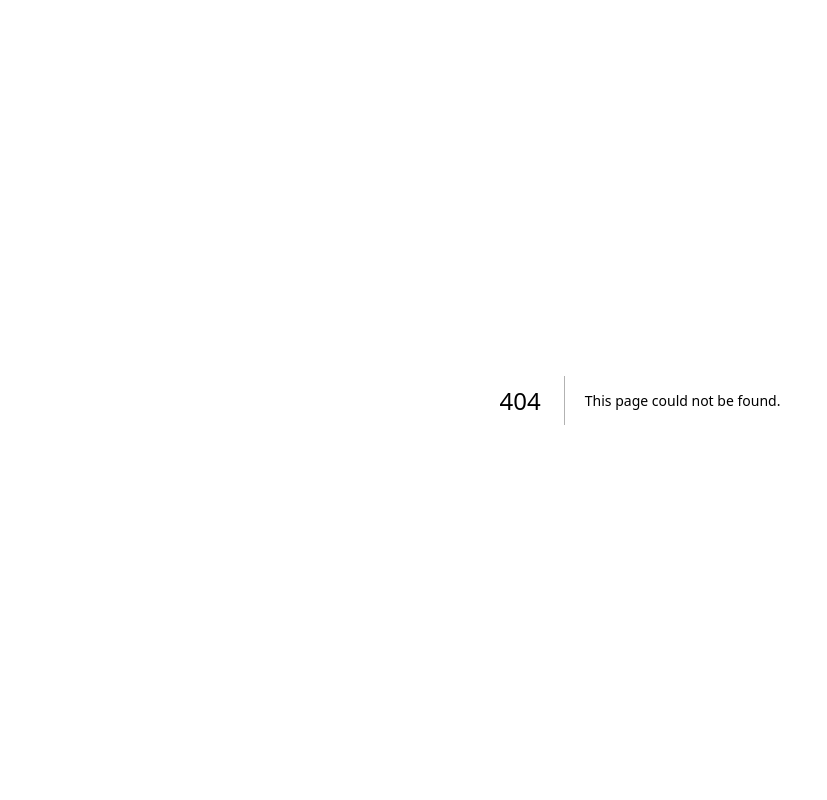
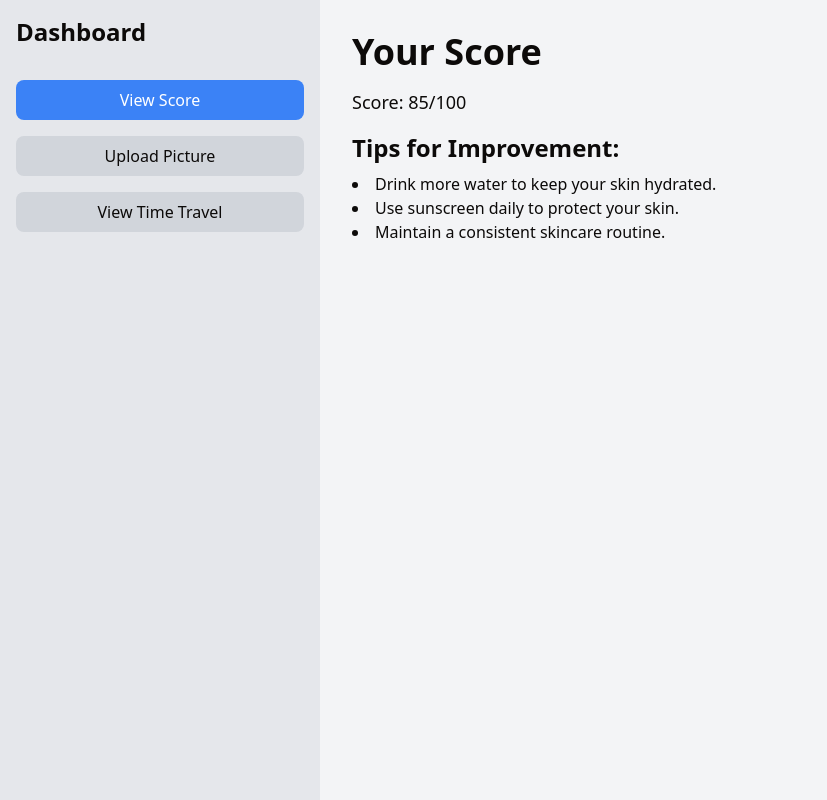
Before and after one commit to chickfilaman51/facetime, a Next.js app: page /upload in a window 1280 px wide. Before the commit this address had no page. Shown: the whole page, without its empty margins (0-827 px from the left). Built offline with nearby package versions, Linux system fonts and the light colour scheme; a web font is replaced by a local one.

Commit message:
added face thing

```diff
--- /dev/null
+++ b/app/upload/page.tsx
@@ -0,0 +1,90 @@
+"use client";
+
+import { useState } from "react";
+
+export default function Dashboard() {
+  const [activeTab, setActiveTab] = useState("score"); // Default tab is "score"
+
+  const handleTabChange = (tab: string) => {
+    setActiveTab(tab);
+  };
+
+  return (
+    <div className="flex min-h-screen bg-gray-100">
+      {/* Left Sidebar */}
+      <div className="w-1/4 bg-gray-200 p-4 flex flex-col space-y-4">
+        <h2 className="text-2xl font-bold mb-4">Dashboard</h2>
+        <button
+          onClick={() => handleTabChange("score")}
+          className={`p-2 rounded-lg ${
+            activeTab === "score" ? "bg-blue-500 text-white" : "bg-gray-300"
+          }`}
+        >
+          View Score
+        </button>
+        <button
+          onClick={() => handleTabChange("upload")}
+          className={`p-2 rounded-lg ${
+            activeTab === "upload" ? "bg-blue-500 text-white" : "bg-gray-300"
+          }`}
+        >
+          Upload Picture
+        </button>
+        <button
+          onClick={() => handleTabChange("timeTravel")}
+          className={`p-2 rounded-lg ${
+            activeTab === "timeTravel" ? "bg-blue-500 text-white" : "bg-gray-300"
+          }`}
+        >
+          View Time Travel
+        </button>
+      </div>
+
+      {/* Main Content */}
+      <div className="flex-1 p-8">
+        {activeTab === "score" && (
+          <div>
+            <h1 className="text-4xl font-bold mb-4">Your Score</h1>
+            <p className="text-lg mb-4">Score: 85/100</p>
+            <h2 className="text-2xl font-bold mb-2">Tips for Improvement:</h2>
+            <ul className="list-disc list-inside">
+              <li>Drink more water to keep your skin hydrated.</li>
+              <li>Use sunscreen daily to protect your skin.</li>
+              <li>Maintain a consistent skincare routine.</li>
+            </ul>
+          </div>
+        )}
+
+        {activeTab === "upload" && (
+          <div>
+            <h1 className="text-4xl font-bold mb-4">Upload a Picture</h1>
+            <form>
+              <input
+                type="file"
+                accept="image/*"
+                className="block w-full text-sm text-gray-500 file:mr-4 file:py-2 file:px-4 file:rounded-md file:border-0 file:text-sm file:font-semibold file:bg-blue-500 file:text-white hover:file:bg-blue-600"
+              />
+              <button
+                type="submit"
+                className="mt-4 px-4 py-2 bg-blue-500 text-white rounded-lg hover:bg-blue-600"
+              >
+                Upload
+              </button>
+            </form>
+          </div>
+        )}
+
+        {activeTab === "timeTravel" && (
+          <div>
+            <h1 className="text-4xl font-bold mb-4">Time Travel</h1>
+            <p className="text-lg">View your skin's progress over time.</p>
+            {/* Placeholder for time travel content */}
+            <div className="mt-4 p-4 bg-gray-200 rounded-lg">
+              <p className="text-gray-600">Time travel feature coming soon!</p>
+            </div>
+          </div>
+        )}
+      </div>
+    </div>
+  );
+}
```
